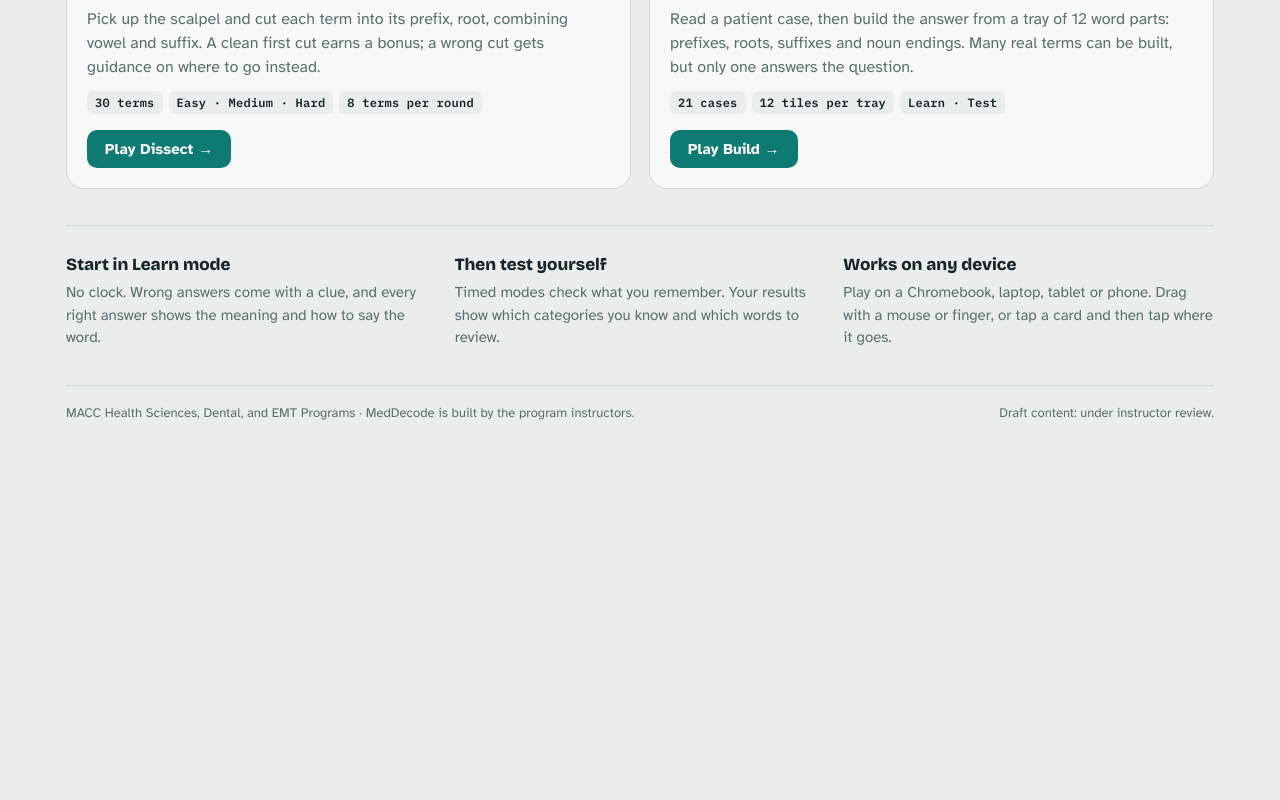
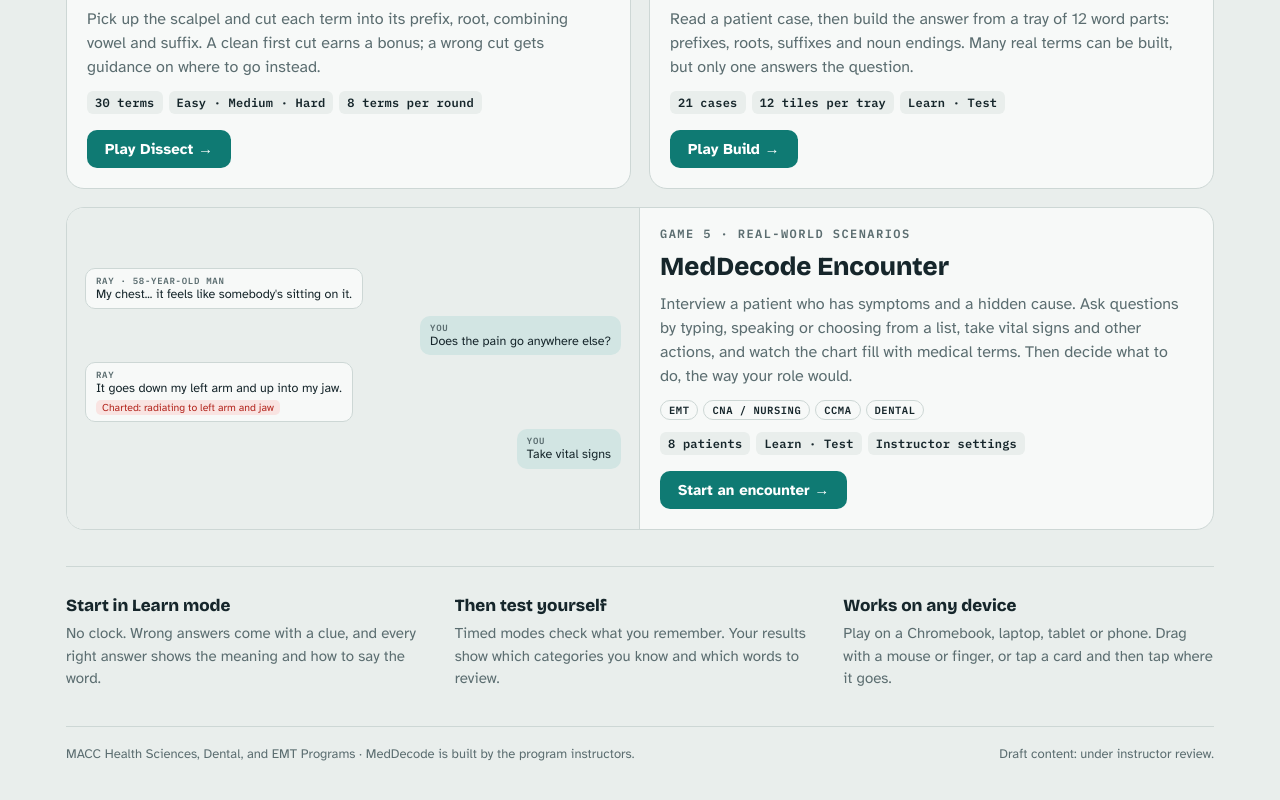
Before and after one commit to MACC-Muncie-Area-Career-Center/Health-Science, a plain HTML site: page index.html in a window 1280 px wide. Shown: the part 1132-1932 px from the top of the page. Before the commit the page ends 1611 px from the top, so only its background shows below. Drawn offline with nearby package versions, Linux system fonts and the light colour scheme.

Commit message:
updated readme file and index file

```diff
--- a/index.html
+++ b/index.html
@@ -96,6 +96,17 @@
 .bt{position:relative;background:#fbfaf5;color:#16262b;border-radius:6px;padding:6px 10px 9px;font:600 15px/1 var(--font-mono);box-shadow:0 0 0 1px #b9c2bf,1px 3px 0 #8e9a97}
 .bt::after{content:"";position:absolute;left:6px;right:6px;bottom:3px;height:3px;border-radius:2px;background:var(--bc)}
 .bld-word{font:800 24px/1 var(--font-display);letter-spacing:-.01em;color:var(--ink)}
+.game.wide{grid-column:1/-1;grid-template-rows:none;grid-template-columns:minmax(0,1fr) minmax(0,1fr)}
+.game.wide .preview{height:auto;min-height:220px;border-bottom:0;border-right:1px solid var(--line)}
+@media (max-width:680px){.game.wide{grid-template-columns:minmax(0,1fr)}.game.wide .preview{border-right:0;border-bottom:1px solid var(--line);min-height:210px}}
+.enc-prev{position:absolute;inset:0;display:flex;flex-direction:column;justify-content:center;gap:7px;padding:16px 18px}
+.eb{max-width:82%;border-radius:10px;padding:6px 10px;font-size:12.5px;line-height:1.3}
+.eb i{display:block;font:600 9px var(--font-mono);letter-spacing:.08em;text-transform:uppercase;color:var(--muted);font-style:normal}
+.eb.you{align-self:flex-end;background:color-mix(in srgb,var(--accent) 16%,var(--surface))}
+.eb.pt{align-self:flex-start;background:var(--surface);border:1px solid var(--line)}
+.eb .ch{display:inline-block;margin-top:3px;font-size:10.5px;border-radius:5px;padding:1px 6px;background:#f9e4e2;color:#b3261e}
+.progs{display:flex;flex-wrap:wrap;gap:5px}
+.progs span{font:700 10.5px var(--font-mono);letter-spacing:.05em;text-transform:uppercase;border:1px solid var(--line);border-radius:999px;padding:2px 8px}
 section.about{display:grid;grid-template-columns:repeat(3,minmax(0,1fr));gap:18px;border-top:1px solid var(--line);padding-top:26px}
 @media (max-width:760px){section.about{grid-template-columns:minmax(0,1fr)}}
 section.about h4{font-family:var(--font-display);font-weight:800;font-size:17px;margin:0 0 4px}
@@ -200,6 +211,24 @@
           <span class="play">Play Build →</span>
         </div>
       </a>
+      <a class="game wide" href="meddecode/encounter/">
+        <div class="preview" aria-hidden="true">
+          <div class="enc-prev">
+            <div class="eb pt"><i>Ray · 58-year-old man</i>My chest... it feels like somebody's sitting on it.</div>
+            <div class="eb you"><i>You</i>Does the pain go anywhere else?</div>
+            <div class="eb pt"><i>Ray</i>It goes down my left arm and up into my jaw.<br><span class="ch">Charted: radiating to left arm and jaw</span></div>
+            <div class="eb you"><i>You</i>Take vital signs</div>
+          </div>
+        </div>
+        <div class="body">
+          <p class="eyebrow">Game 5 · Real-world scenarios</p>
+          <h3>MedDecode Encounter</h3>
+          <p>Interview a patient who has symptoms and a hidden cause. Ask questions by typing, speaking or choosing from a list, take vital signs and other actions, and watch the chart fill with medical terms. Then decide what to do, the way your role would.</p>
+          <div class="progs"><span>EMT</span><span>CNA / Nursing</span><span>CCMA</span><span>Dental</span></div>
+          <ul class="facts"><li>8 patients</li><li>Learn · Test</li><li>Instructor settings</li></ul>
+          <span class="play">Start an encounter →</span>
+        </div>
+      </a>
     </div>
   </section>
 
```
Also changed, not shown: 1 other file.
